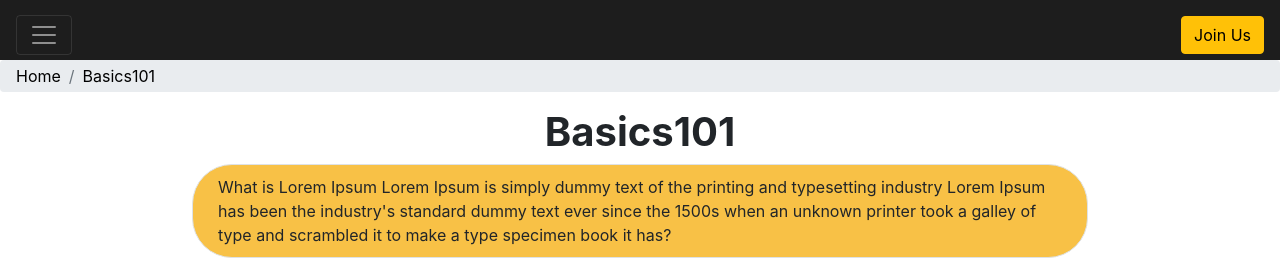
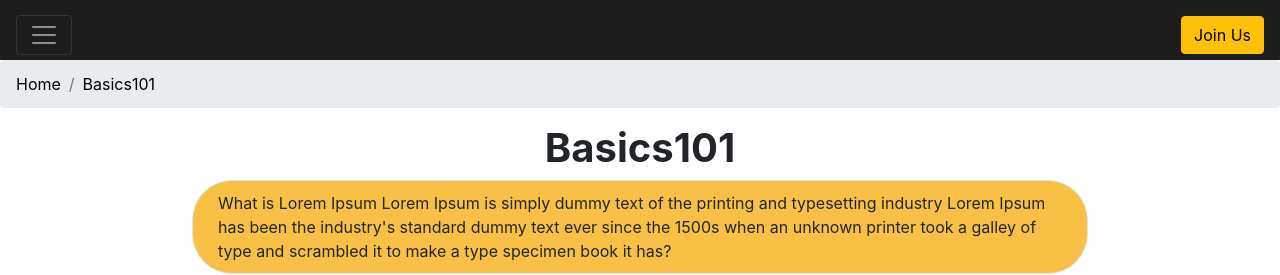
Before and after one commit to prerana-bala/Basic101-transition-page, a plain HTML site: page Shivangi 2/index.html in a window 1280 px wide. Shown: the top 275 px of the page. Drawn offline with Linux system fonts and the light colour scheme.

Commit message:
Update styles.css

```diff
--- a/Shivangi 2/assets/css/styles.css
+++ b/Shivangi 2/assets/css/styles.css
@@ -80,7 +80,3 @@
 .rounded {
   border-radius: 40px !important;
 }
-
-.breadcrumb {
-  line-height: 0.5;
-}
```
